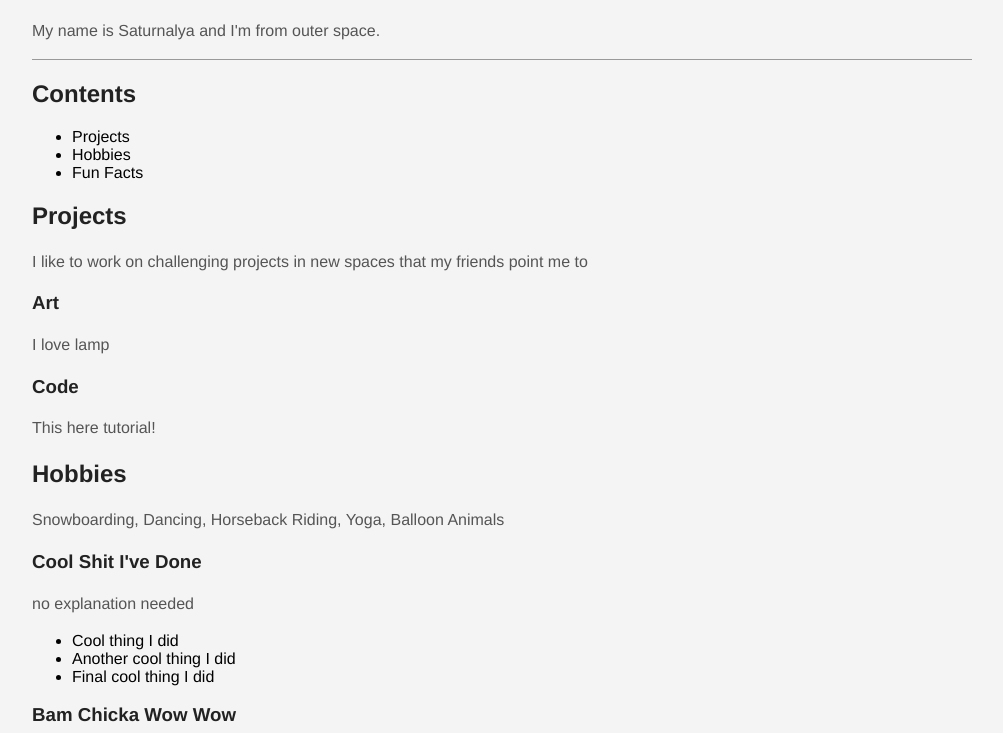
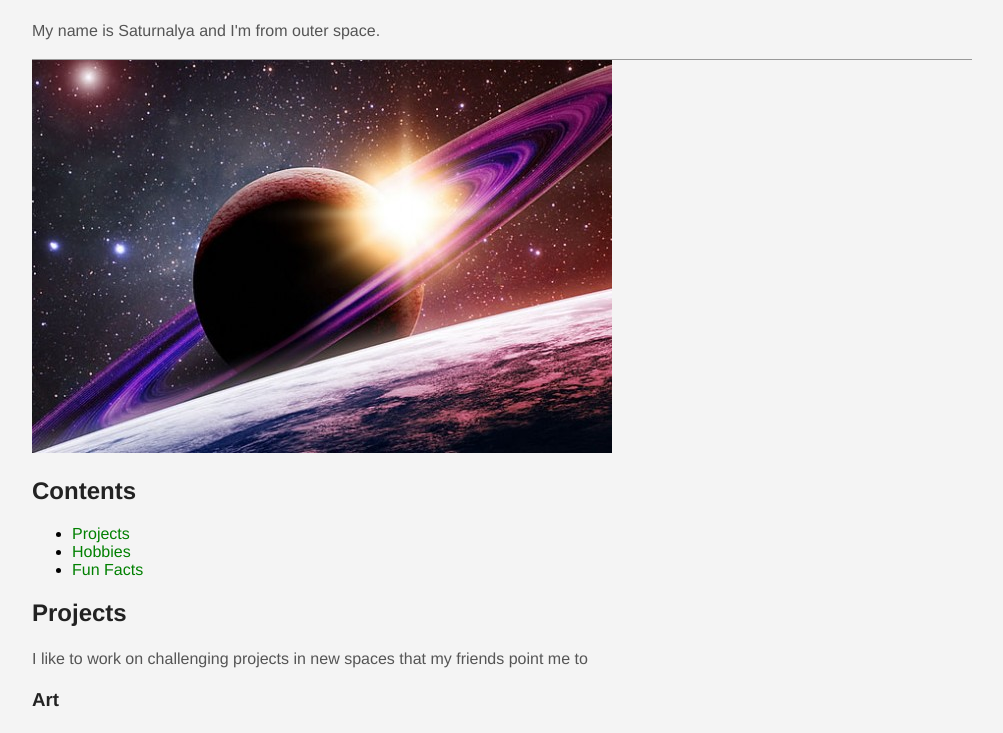
Before and after one commit to saturnalya/RBFront, a plain HTML site: page index.html in a window 1280 px wide. Shown: the part 61-794 px from the top of the page, without its empty margins (138-1141 px from the left). Drawn offline with Linux system fonts and the light colour scheme.

Commit message:
add images and links

```diff
--- a/index.html
+++ b/index.html
@@ -17,12 +17,13 @@
     <div class="content clearfix">
       <!-- Page Navigation -->
       <div id="nav">
+      <IMG SRC="resources/saturn.jpg" ALT="Saturn">
         <h2>Contents</h2>
 
         <ul>
-          <li>Projects</li>
-          <li>Hobbies</li>
-          <li>Fun Facts</li>
+          <li><a href="#projects">Projects</a></li>
+          <li><a href="#hobbies">Hobbies</a></li>
+          <li><a href="#fun-facts">Fun Facts</a></li>
         </ul>
       </div>
 
```
Also changed, not shown: resources/saturn.jpg (added).
